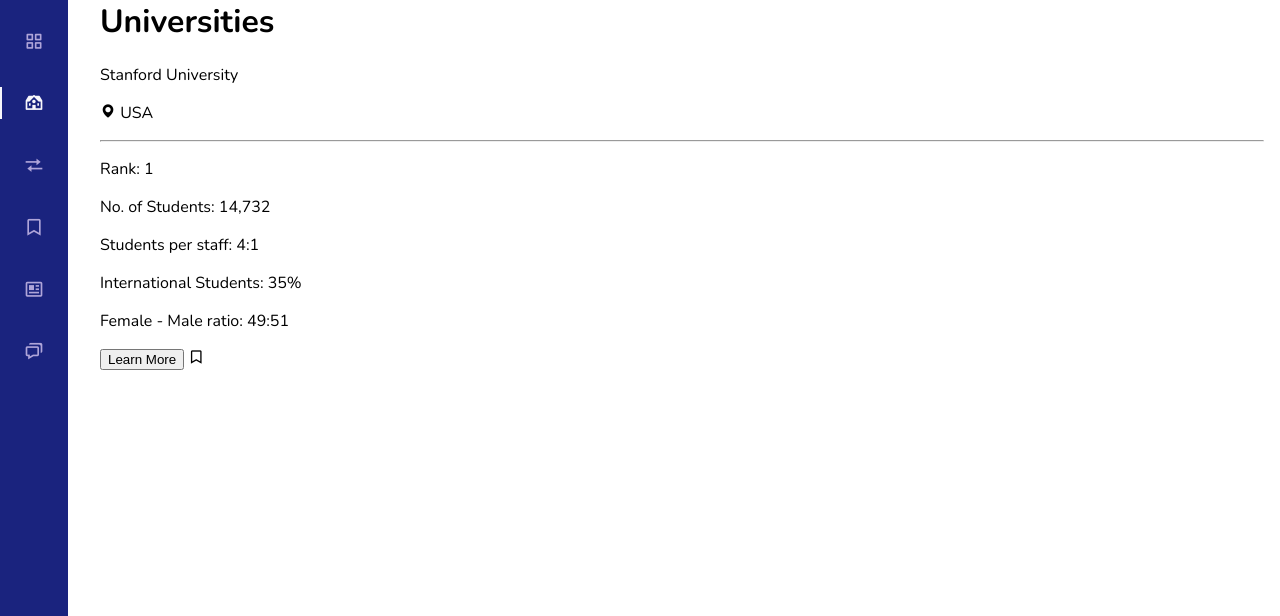
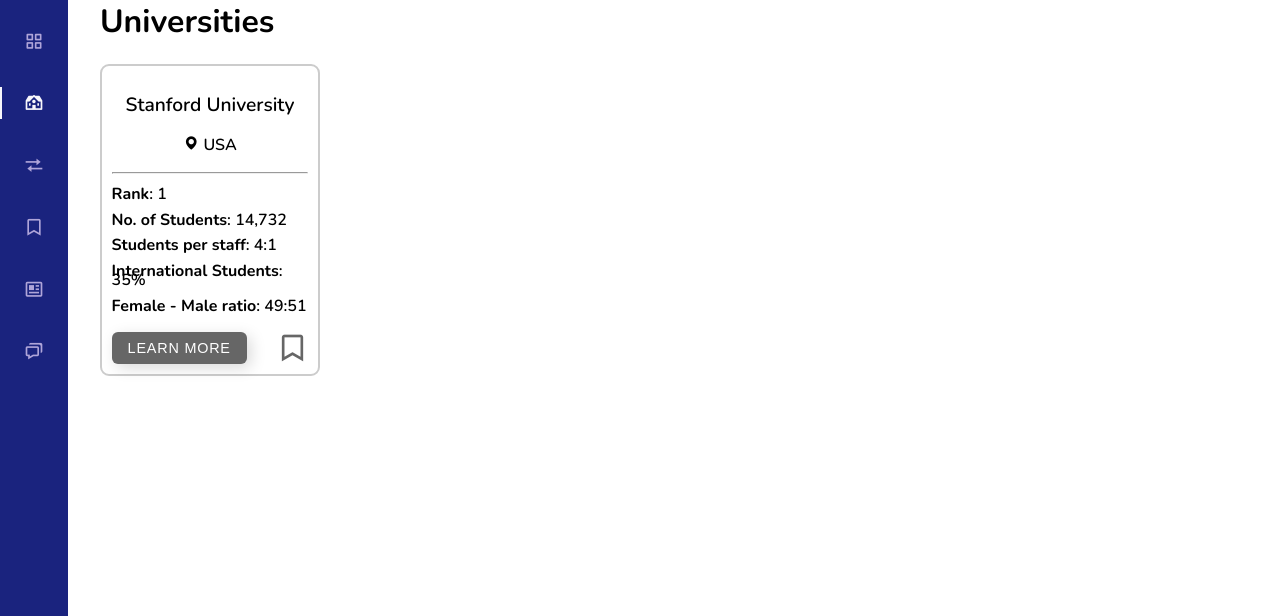
Before and after one commit to micahabanschick/College-Finder, a Django app: page /universities in a window 1280 px wide. Shown: the part 64-680 px from the top of the page. Run offline with Django 3.2, Linux system fonts and the light colour scheme; a user stored in the database is signed in.

Commit message:
fixed style issues

```diff
--- a/college_finder_app/components/static/css/styles.css
+++ b/college_finder_app/components/static/css/styles.css
@@ -34,6 +34,11 @@
 
 a {
     text-decoration: none;
+}
+
+main {
+    margin: 0;
+    padding: 0;
 }
 
 /*===== HEADER =====*/
@@ -143,6 +148,102 @@
     padding-left: calc(var(--nav-width) + 1rem);
 }
 
+/* ALERTS */
+
+.alerts {
+    position: absolute;
+    bottom: 0.4em;
+    left: 50%;
+    z-index: 99;
+    text-align: center;
+}
+
+.alert {
+    padding: 1em;
+    background-color: #d64242;
+    color: white;
+    transition: opacity 0.6s;
+    margin-bottom: 0.4em;
+    border-radius: 1em;
+}
+
+.alert.success {
+    background-color: #34c240;
+}
+
+.alert.info {
+    background-color: #0090e0;
+}
+
+.alert.warning {
+    background-color: #fa9f47;
+}
+
+.closebtn {
+    margin-left: 15px;
+    color: white;
+    font-weight: bold;
+    float: right;
+    font-size: 22px;
+    line-height: 20px;
+    cursor: pointer;
+    transition: 0.3s;
+}
+
+.closebtn:hover {
+    color: black;
+}
+
+#alert {
+    -moz-animation: alertAnimation 0s ease-in 10s forwards;
+    /* Firefox */
+    -webkit-animation: alertAnimation 0s ease-in 10s forwards;
+    /* Safari and Chrome */
+    -o-animation: alertAnimation 0s ease-in 10s forwards;
+    /* Opera */
+    animation: alertAnimation 0s ease-in 10s forwards;
+    -webkit-animation-fill-mode: forwards;
+    animation-fill-mode: forwards;
+}
+
+@keyframes alertAnimation {
+    to {
+        margin: 0;
+        padding: 0;
+        width: 0;
+        height: 0;
+        overflow: hidden;
+    }
+    0% {
+        opacity: 1;
+    }
+    90% {
+        opacity: 1;
+    }
+    100% {
+        opacity: 0;
+    }
+}
+
+@-webkit-keyframes alertAnimation {
+    to {
+        margin: 0;
+        padding: 0;
+        width: 0;
+        height: 0;
+        visibility: none;
+    }
+    0% {
+        opacity: 1;
+    }
+    90% {
+        opacity: 1;
+    }
+    100% {
+        opacity: 0;
+    }
+}
+
 /*Active links*/
 
 .active {
--- /dev/null
+++ b/college_finder_app/components/static/css/universities/universities.css
@@ -0,0 +1,102 @@
+:root {
+  /*===== Colors =====*/
+  --first-color: #1a237e;
+  --first-color-light: #AFA5D9;
+  --white-color: #F7F6FB;
+  /*===== Font and typography =====*/
+  --body-font: 'Nunito', sans-serif;
+  --normal-font-size: 1rem;
+  /*===== z index =====*/
+  --z-fixed: 100;
+}
+
+.universities {
+  display: -ms-grid;
+  display: grid;
+  -ms-grid-columns: (minmax(200px, 1fr))[auto-fill];
+      grid-template-columns: repeat(auto-fill, minmax(200px, 1fr));
+  gap: 1rem;
+}
+
+.university-card {
+  display: -webkit-box;
+  display: -ms-flexbox;
+  display: flex;
+  -webkit-box-orient: vertical;
+  -webkit-box-direction: normal;
+      -ms-flex-direction: column;
+          flex-direction: column;
+  -webkit-box-pack: justify;
+      -ms-flex-pack: justify;
+          justify-content: space-between;
+  padding: 0.6rem;
+  border: solid 2px #ccc;
+  border-radius: 9px;
+}
+
+.university-card__header {
+  text-align: center;
+  line-height: 1.3rem;
+}
+
+.university-card__headline {
+  font-size: 1.2rem;
+}
+
+.university-card__body {
+  line-height: 0.6rem;
+}
+
+.university-card__stats {
+  font-weight: 700;
+}
+
+.university-card__action {
+  padding-top: 0.3rem;
+  display: -webkit-box;
+  display: -ms-flexbox;
+  display: flex;
+  -webkit-box-pack: justify;
+      -ms-flex-pack: justify;
+          justify-content: space-between;
+  text-align: center;
+}
+
+.university-card__btn {
+  border: 0;
+  background-color: #666;
+  color: #fff;
+  padding: 0.5rem 1rem;
+  border-radius: 6px;
+  text-transform: uppercase;
+  font-size: 0.9rem;
+  -webkit-box-shadow: 4px 4px 15px rgba(7, 6, 6, 0.15);
+          box-shadow: 4px 4px 15px rgba(7, 6, 6, 0.15);
+  letter-spacing: 0.05rem;
+  cursor: pointer;
+}
+
+.university-card__bookmark {
+  color: #666;
+  font-size: 2rem;
+  cursor: pointer;
+}
+
+.university-card__content p {
+  font-weight: 600;
+}
+
+@media screen and (min-width: 730px) {
+  .universities {
+    -ms-grid-columns: (minmax(207px, 1fr))[auto-fill];
+        grid-template-columns: repeat(auto-fill, minmax(207px, 1fr));
+  }
+}
+
+@media screen and (min-width: 925px) and (max-width: 959px) {
+  .universities {
+    -ms-grid-columns: (minmax(210px, 1fr))[auto-fill];
+        grid-template-columns: repeat(auto-fill, minmax(210px, 1fr));
+  }
+}
+/*# sourceMappingURL=universities.css.map */
--- /dev/null
+++ b/college_finder_app/components/static/css/universities/universities.scss
@@ -0,0 +1,87 @@
+:root {
+    /*===== Colors =====*/
+    --first-color: #1a237e;
+    --first-color-light: #AFA5D9;
+    --white-color: #F7F6FB;
+    /*===== Font and typography =====*/
+    --body-font: 'Nunito', sans-serif;
+    --normal-font-size: 1rem;
+    /*===== z index =====*/
+    --z-fixed: 100;
+}
+
+
+.universities {
+    display: grid;
+    grid-template-columns: repeat(auto-fill, minmax(200px, 1fr));
+    gap: 1rem;
+}
+
+.university-card {
+    display: flex;
+    flex-direction: column;
+    justify-content: space-between;
+    padding: 0.6rem;
+    border: solid 2px #ccc;
+    border-radius: 9px;
+
+    &__header {
+        text-align: center;
+        line-height: 1.3rem;
+    }
+
+    &__headline {
+        font-size: 1.2rem;
+    }
+
+    &__body {
+        line-height: 0.6rem;
+    }
+
+    &__stats {
+        font-weight: 700;
+    }
+
+    &__action {
+        padding-top: 0.3rem;
+        display: flex;
+        justify-content: space-between;
+        text-align: center;
+    }
+
+    &__btn {
+        border: 0;
+        background-color: #666;
+        color: #fff;
+        padding: 0.5rem 1rem;
+        border-radius: 6px;
+        text-transform: uppercase;
+        font-size: 0.9rem;
+        box-shadow: 4px 4px 15px rgba(7, 6, 6, 0.15);
+        letter-spacing: 0.05rem;
+        cursor: pointer;
+    }
+
+    &__bookmark {
+        color: #666;
+        font-size: 2rem;
+        cursor: pointer;
+    }
+
+}
+
+.university-card__content p {
+    font-weight: 600;
+}
+
+@media screen and (min-width: 730px) {
+    .universities {
+        grid-template-columns: repeat(auto-fill, minmax(207px, 1fr));
+    }
+}
+
+@media screen and (min-width: 925px) and (max-width: 959px) {
+    .universities {
+        grid-template-columns: repeat(auto-fill, minmax(210px, 1fr));
+    }
+}
--- a/college_finder_app/components/templates/base.html
+++ b/college_finder_app/components/templates/base.html
@@ -12,6 +12,9 @@
 
     <!-- ===== CSS ===== -->
     <link rel="stylesheet" href="{% static 'css/styles.css' %}" />
+    {% block extracss %}
+
+    {% endblock extracss %}
 
     {% if title %}
     <title>College Finder | {{title}}</title>
@@ -83,8 +86,18 @@
         {% block content %}
 
         {% endblock content %}
+
     </main>
-
+    <div class="alerts">
+        {% if messages %}
+        {% for message in messages%}
+        <div class="alert {{message.tags}}" id="alert">
+            <span class="closebtn">&times;</span>
+            <p>{{message}}</p>
+        </div>
+        {% endfor %}
+        {% endif %}
+    </div>
     {% block script %}
 
     {% endblock script %}
--- a/college_finder_app/components/templates/universities/universities.html
+++ b/college_finder_app/components/templates/universities/universities.html
@@ -30,8 +30,6 @@
     </div>
   </div>
 
-
-
 </div>
 {% endblock content %}
 
```
Also changed, not shown: 1 other file.
